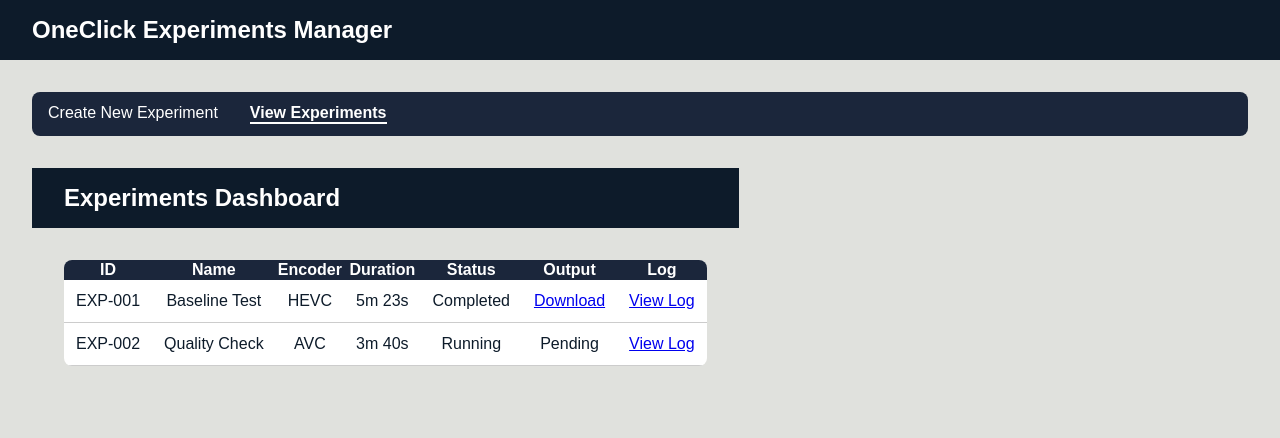
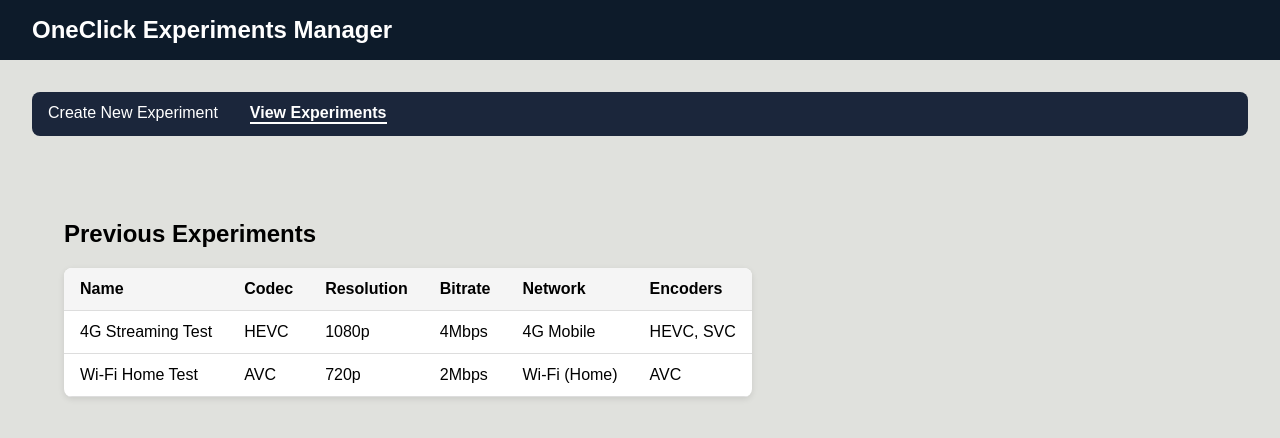
Before and after one commit to EricaN17/cs356Group7, a React (Create React App) app: page / in a window 1280 px wide. Both pictures are taken after a click on the element "View Experiments". Shown: the top 438 px of the page. Built offline with nearby package versions, Linux system fonts and the light colour scheme.

Commit message:
Network profiles & Seeing previous experiments

```diff
--- /dev/null
+++ b/public/data/experiments.json
@@ -0,0 +1,28 @@
+[
+  {
+    "id": "exp1",
+    "name": "4G Streaming Test",
+    "codec": "HEVC",
+    "bitrate": "4Mbps",
+    "resolution": "1080p",
+    "networkProfile": "4G Mobile",
+    "encoders": ["HEVC", "SVC"],
+    "delay": 70,
+    "jitter": 20,
+    "packetLoss": 5,
+    "bandwidth": 10
+  },
+  {
+    "id": "exp2",
+    "name": "Wi-Fi Home Test",
+    "codec": "AVC",
+    "bitrate": "2Mbps",
+    "resolution": "720p",
+    "networkProfile": "Wi-Fi (Home)",
+    "encoders": ["AVC"],
+    "delay": 30,
+    "jitter": 5,
+    "packetLoss": 1,
+    "bandwidth": 20
+  }
+]
--- a/src/ExperimentManagerUI.jsx
+++ b/src/ExperimentManagerUI.jsx
@@ -16,7 +16,11 @@ export default function ExperimentManagerUI() {
         op2: '',
         QP: '',
         mode: '',
-        networkCondition: ''
+        networkCondition: '',
+        delay: '',
+        jitter: '',
+        packetLoss: '',
+        bandwidth: ''
     });
 
     const [selectedEncoders, setSelectedEncoders] = useState([]);
@@ -33,21 +37,17 @@ export default function ExperimentManagerUI() {
             op2: '',
             QP: '',
             mode: '',
-            networkCondition: ''
+            networkCondition: '',
+            delay: '',
+            jitter: '',
+            packetLoss: '',
+            bandwidth: ''
         });
         setSelectedEncoders([]);
     };
 
     const handleFormChange = (field, value) => {
         setFormData((prev) => ({ ...prev, [field]: value }));
-    };
-
-    const handleRunExperiment = () => {
-        console.log("Run Experiment clicked", formData, selectedEncoders);
-    };
-
-    const handleSaveConfig = () => {
-        console.log("Save Config clicked", formData);
     };
 
     const handleEncoderToggle = (encoder) => {
@@ -92,16 +92,10 @@ export default function ExperimentManagerUI() {
 
             <div className="ui-container">
                 <nav className="ui-nav">
-                    <span
-                        className={activeTab === 'create' ? 'active' : ''}
-                        onClick={() => setActiveTab('create')}
-                    >
+                    <span className={activeTab === 'create' ? 'active' : ''} onClick={() => setActiveTab('create')}>
                         Create New Experiment
                     </span>
-                    <span
-                        className={activeTab === 'view' ? 'active' : ''}
-                        onClick={() => setActiveTab('view')}
-                    >
+                    <span className={activeTab === 'view' ? 'active' : ''} onClick={() => setActiveTab('view')}>
                         View Experiments
                     </span>
                 </nav>
@@ -156,13 +150,12 @@ export default function ExperimentManagerUI() {
                                     )}
 
                                     <div className="ui-buttons">
-                                        <button onClick={handleRunExperiment}>Run Experiment</button>
-                                        <button onClick={handleSaveConfig}>Save Config</button>
+                                        <button onClick={() => console.log("Run Experiment", formData, selectedEncoders)}>Run Experiment</button>
+                                        <button onClick={() => console.log("Save Config", formData)}>Save Config</button>
                                         <button onClick={handleReset}>Reset Form</button>
                                     </div>
                                 </div>
                             </div>
-
 
                             <div className="ui-encoder-section">
                                 <h3>Encoder Selection</h3>
@@ -226,25 +219,6 @@ export default function ExperimentManagerUI() {
                                                 </Select.Content>
                                             </Select.Root>
                                         </label>
-
-                                        <label className="ui-label">
-                                            Network Condition
-                                            <Select.Root
-                                                value={formData.networkCondition}
-                                                onValueChange={(val) => handleFormChange('networkCondition', val)}
-                                            >
-                                                <Select.Trigger className="ui-select">
-                                                    <Select.Value placeholder="Select Network" />
-                                                </Select.Trigger>
-                                                <Select.Content>
-                                                    <Select.Viewport>
-                                                        <Select.Item value="Low Bandwidth" className="ui-option">
-                                                            <Select.ItemText>Low Bandwidth (1 Mbps, 50ms)</Select.ItemText>
-                                                        </Select.Item>
-                                                    </Select.Viewport>
-                                                </Select.Content>
-                                            </Select.Root>
-                                        </label>
                                     </div>
                                 )}
 
--- /dev/null
+++ b/src/ViewExperiments.css
@@ -0,0 +1,30 @@
+.view-experiments {
+    margin: 2rem;
+}
+
+.experiment-table {
+    width: 100%;
+    border-collapse: collapse;
+    margin-top: 1rem;
+    background-color: white;
+    border-radius: 8px;
+    overflow: hidden;
+    box-shadow: 0 2px 6px rgba(0, 0, 0, 0.1);
+}
+
+.experiment-table th,
+.experiment-table td {
+    padding: 12px 16px;
+    border-bottom: 1px solid #ddd;
+    text-align: left;
+}
+
+.experiment-table th {
+    background-color: #f5f5f5;
+    font-weight: 600;
+}
+
+.experiment-table tr:hover {
+    background-color: #f0f8ff;
+    transition: background 0.3s ease;
+}
--- a/src/ViewExperiments.jsx
+++ b/src/ViewExperiments.jsx
@@ -1,78 +1,52 @@
-import React, { useState, useEffect } from 'react';
+import React, { useEffect, useState } from 'react';
+import './ViewExperiments.css'; // ✅ make sure this CSS is imported
 
-export default function ViewExperiments()
-{
-    const [ experiments, setExperiments] = useState ([]);
-
-    // i will use the API here when i have it
+const ViewExperiments = () => {
+    const [experiments, setExperiments] = useState([]);
 
     useEffect(() => {
-        setExperiments([
-            {
-                id: 'EXP-001',
-                name: 'Baseline Test',
-                encoder: 'HEVC',
-                duration: '5m 23s',
-                status: 'Completed',
-                outputLink: '/output/exp-001.mp4',
-                logLink: '/logs/exp-001.log'
-            },
-            {
-                id: 'EXP-002',
-                name: 'Quality Check',
-                encoder: 'AVC',
-                duration: '3m 40s',
-                status: 'Running',
-                outputLink: '',
-                logLink: '/logs/exp-002.log'
-            }
-        ]);
+        fetch('/data/experiments.json')
+            .then((res) => {
+                if (!res.ok) throw new Error('Failed to fetch experiments');
+                return res.json();
+            })
+            .then((data) => setExperiments(data))
+            .catch((err) => console.error('Error loading experiments:', err));
     }, []);
 
     return (
-        <div className="ui-wrapper">
-            <div className="ui-header">Experiments Dashboard</div>
-            <div className="ui-container">
-                <table className="ui-table">
+        <div className="view-experiments">
+            <h2>Previous Experiments</h2>
+            {experiments.length === 0 ? (
+                <p>No experiments found.</p>
+            ) : (
+                <table className="experiment-table">
                     <thead>
                     <tr>
-                        <th>ID</th>
                         <th>Name</th>
-                        <th>Encoder</th>
-                        <th>Duration</th>
-                        <th>Status</th>
-                        <th>Output</th>
-                        <th>Log</th>
+                        <th>Codec</th>
+                        <th>Resolution</th>
+                        <th>Bitrate</th>
+                        <th>Network</th>
+                        <th>Encoders</th>
                     </tr>
                     </thead>
                     <tbody>
-                    {experiments.length === 0 ? (
-                        <tr>
-                            <td colSpan="7">No experiments available</td>
+                    {experiments.map((exp) => (
+                        <tr key={exp.id}>
+                            <td>{exp.name}</td>
+                            <td>{exp.codec}</td>
+                            <td>{exp.resolution}</td>
+                            <td>{exp.bitrate}</td>
+                            <td>{exp.networkProfile}</td>
+                            <td>{exp.encoders.join(', ')}</td>
                         </tr>
-                    ) : (
-                        experiments.map((exp) => (
-                            <tr key={exp.id}>
-                                <td>{exp.id}</td>
-                                <td>{exp.name}</td>
-                                <td>{exp.encoder}</td>
-                                <td>{exp.duration}</td>
-                                <td>{exp.status}</td>
-                                <td>
-                                    {exp.outputLink ? (
-                                        <a href={exp.outputLink} target="_blank" rel="noopener noreferrer">Download</a>
-                                    ) : 'Pending'}
-                                </td>
-                                <td>
-                                    <a href={exp.logLink} target="_blank" rel="noopener noreferrer">View Log</a>
-                                </td>
-                            </tr>
-                        ))
-                    )}
+                    ))}
                     </tbody>
                 </table>
-            </div>
+            )}
         </div>
     );
+};
 
-}
+export default ViewExperiments;
```
Also changed, not shown: src/NetworkProfileSelector.jsx (added, +47 -0 lines), src/data/networkProfiles.json (added, +62 -0 lines), 1 other file (tests, documents, lock files or other folders).
